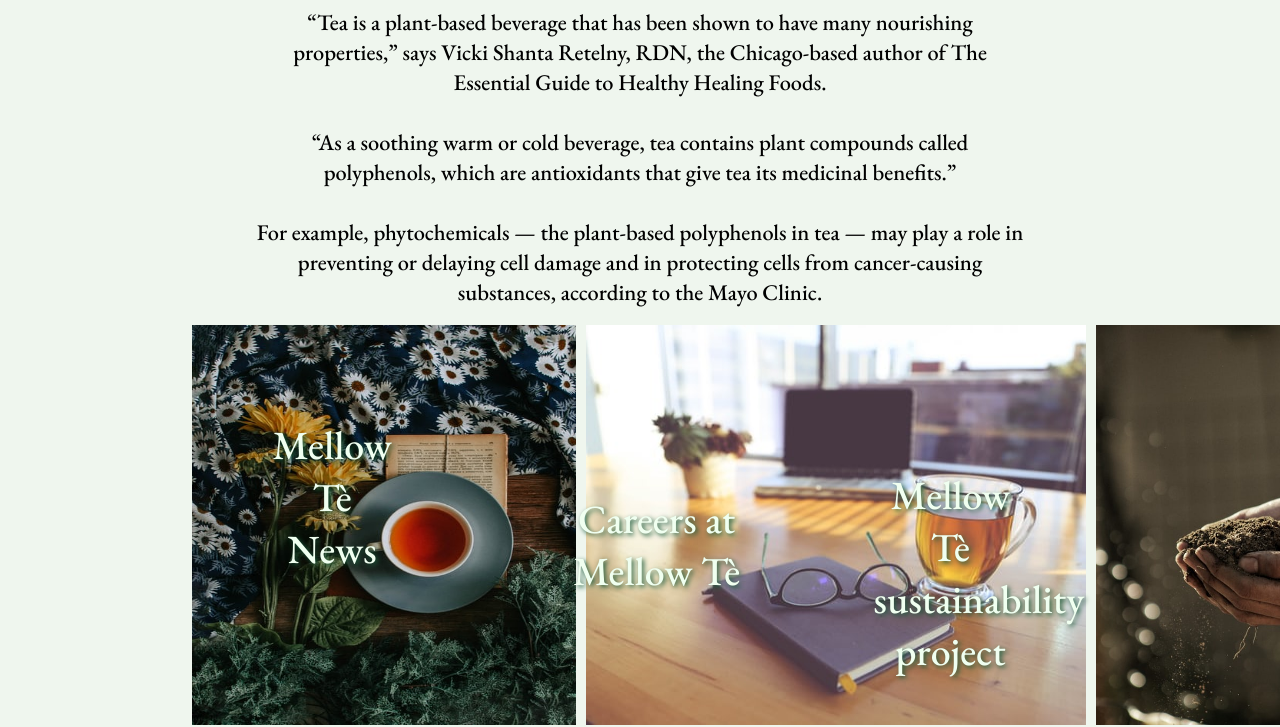
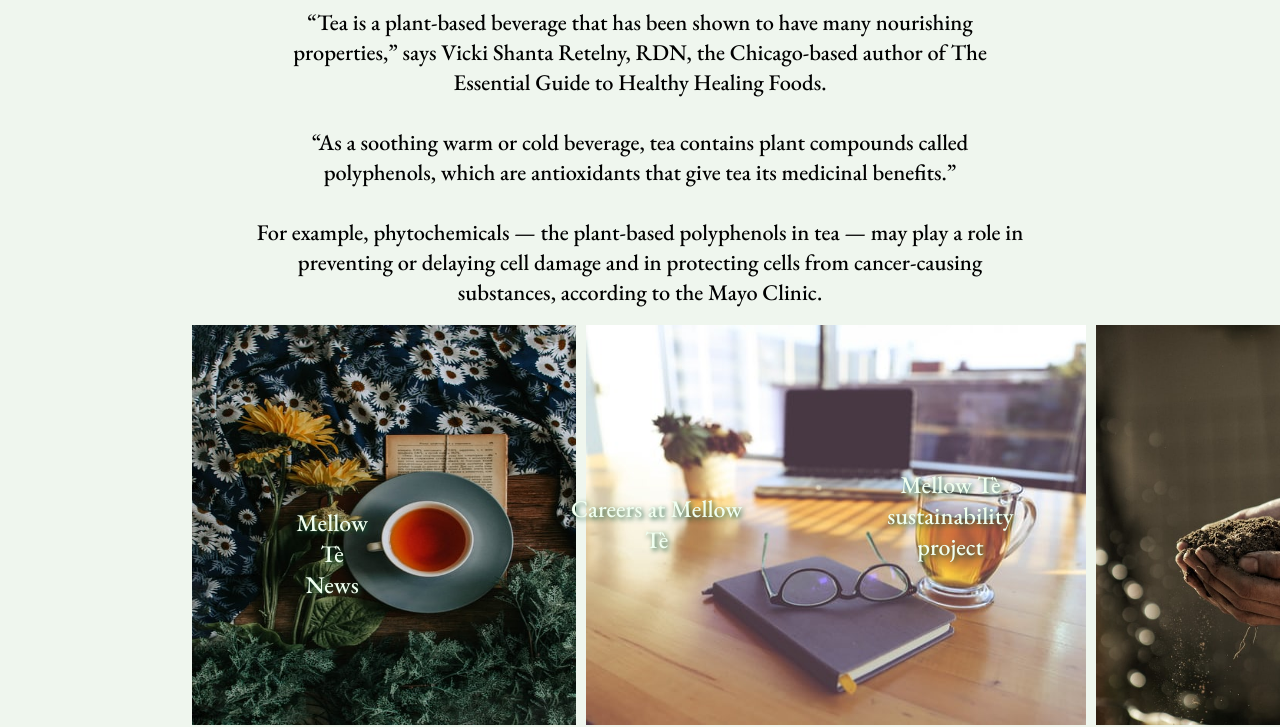
Before and after one commit to MikaCodez/mellowte, a plain HTML site: page about.html in a window 1280 px wide. Shown: the part 450-1177 px from the top of the page. Drawn offline with nearby package versions, Linux system fonts and the light colour scheme.

Commit message:
change to text on aboutimg

```diff
--- a/assets/css/style.css
+++ b/assets/css/style.css
@@ -608,7 +608,7 @@ height: 45%;
     text-shadow: 2px 2px 5px #1B5A3B;
     top: 78%;
     left: 173%;
-    font-size: 250%;
+    font-size: 150%;
     transform: translate(-50%, -140%);
 }
 
@@ -620,7 +620,7 @@ height: 45%;
     top: 78%;
     left: 333%;
     width: 90%;
-    font-size: 250%;
+    font-size: 150%;
     transform: translate(-40%, -200%);
 }
 
@@ -632,7 +632,7 @@ height: 45%;
     top: 45%;
     left: 503%;
     width: 80%;
-    font-size: 250%;
+    font-size: 150%;
     transform: translate(-60%, -130%);
 }
 }
```
